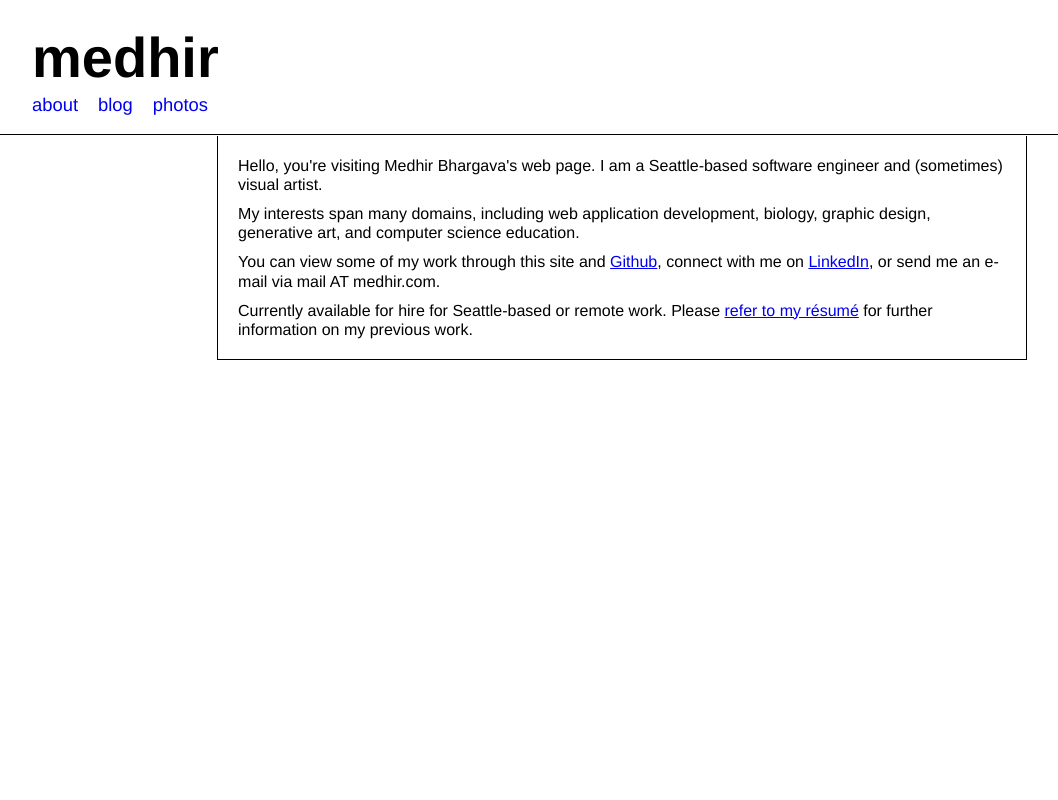
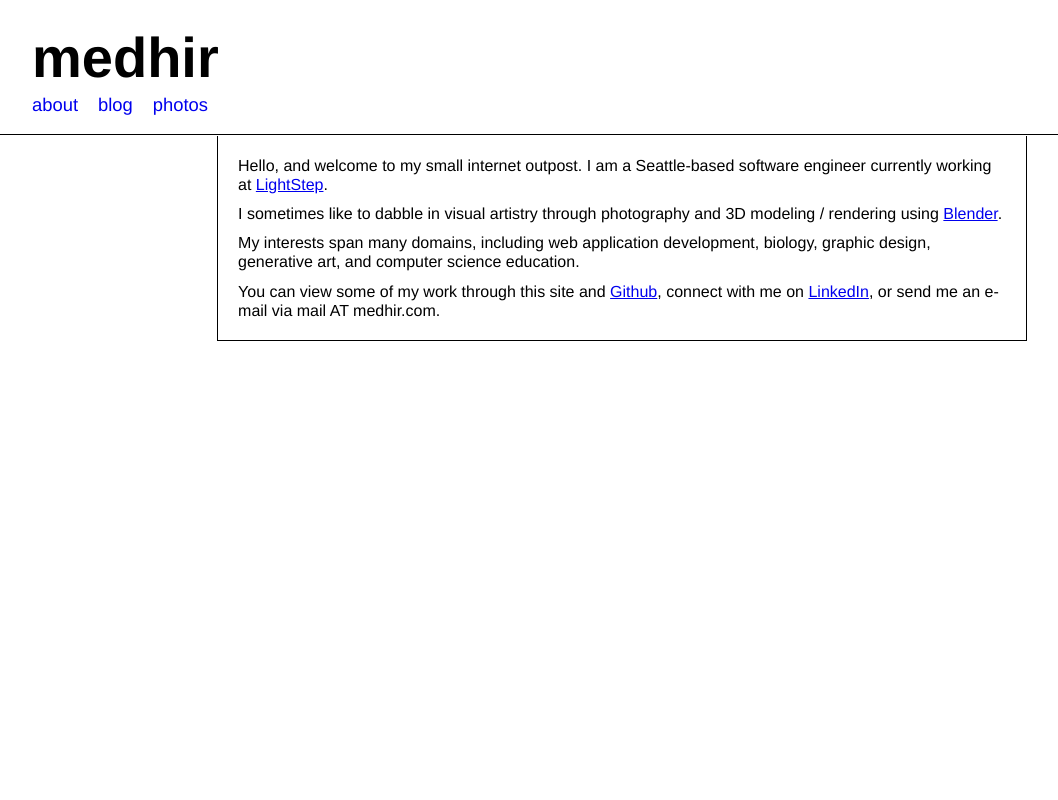
Before and after one commit to medhir/blog, a React (Create React App) app in the folder client/: page /about in a window 1280 px wide. Shown: the top 800 px of the page, without its empty margins (18-1076 px from the left). Built offline with nearby package versions, Linux system fonts and the light colour scheme; no server answers.

Commit message:
Update About page (w/ new job ✨)

```diff
--- a/client/src/Components/About/index.js
+++ b/client/src/Components/About/index.js
@@ -6,27 +6,25 @@ class About extends Component {
     return (
       <section className="about">
         <p>
-          Hello, you're visiting Medhir Bhargava's web page. I am a
-          Seattle-based software engineer and (sometimes) visual artist.
+          Hello, and welcome to my small internet outpost. I am a Seattle-based
+          software engineer currently working at{' '}
+          <a href="https://lightstep.com">LightStep</a>.
+        </p>
+        <p>
+          I sometimes like to dabble in visual artistry through photography and
+          3D modeling / rendering using{' '}
+          <a href="https://blender.org">Blender</a>.
         </p>
         <p>
           My interests span many domains, including web application development,
           biology, graphic design, generative art, and computer science
           education.
         </p>
-        {/* <p>My current choice of tools includes React and Go for web pplication development, and Blender for creative endeavors.</p> */}
         <p>
           You can view some of my work through this site and{' '}
           <a href="https://github.com/medhir">Github</a>, connect with me on{' '}
           <a href="https://linkedin.com/in/medhir">LinkedIn</a>, or send me an
           e-mail via mail AT medhir.com.
-        </p>
-        <p>
-          Currently available for hire for Seattle-based or remote work. Please{' '}
-          <a href="https://s3-us-west-2.amazonaws.com/medhir-blog-dev/R%C3%A9sum%C3%A9+2019.pdf">
-            refer to my résumé
-          </a>{' '}
-          for further information on my previous work.
         </p>
       </section>
     );
```
